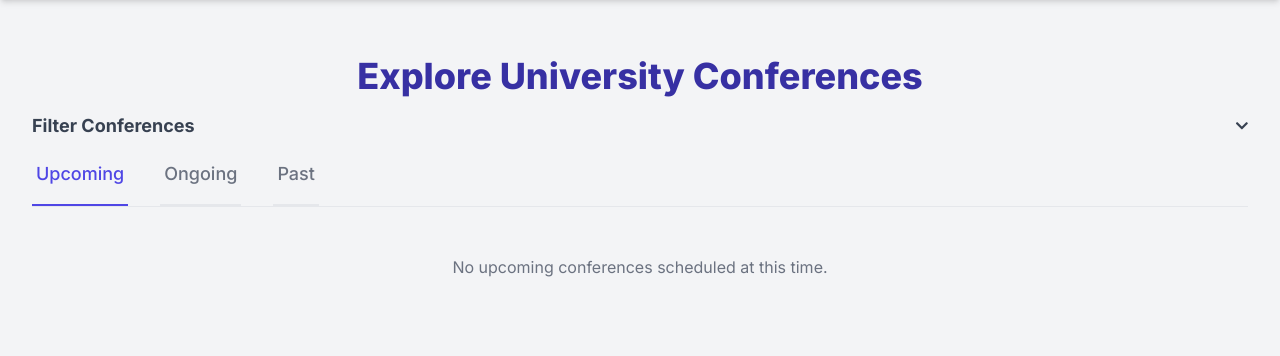
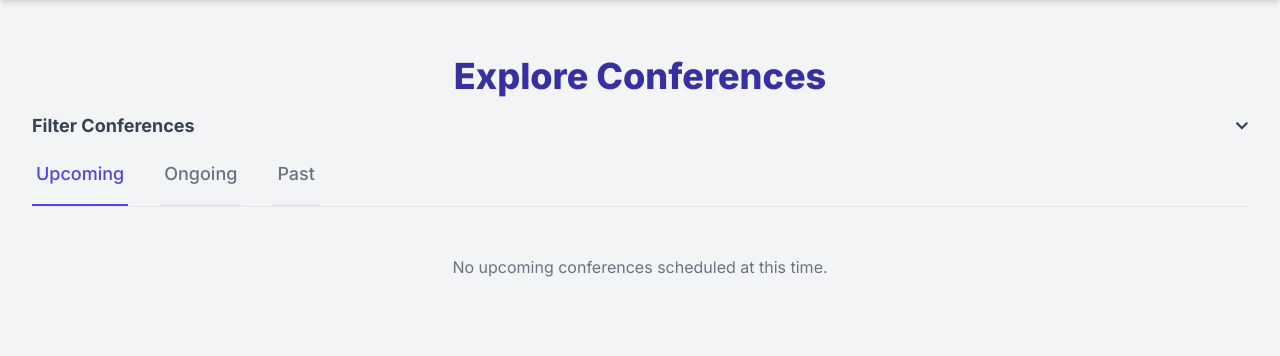
Before and after one commit to itsmesf/UniConfMgr, a Flask app: page /explore_conferences in a window 1280 px wide. Shown: the part 64-420 px from the top of the page. Run offline with Flask 3, Linux system fonts and the light colour scheme; some libraries are stand-ins or nearby versions.

Commit message:
UX: Improved Explore page

```diff
--- a/templates/conference/explore_conferences.html
+++ b/templates/conference/explore_conferences.html
@@ -5,7 +5,7 @@
 {% block content %}
 {# Adjusted container padding to bring content closer to the top #}
 <div class="container mx-auto px-4 py-6">
-    <h1 class="text-4xl font-extrabold text-indigo-800 text-center mb-4">Explore University Conferences</h1>
+    <h1 class="text-4xl font-extrabold text-indigo-800 text-center mb-4">Explore Conferences</h1>
 
     {# --- START OF COLLAPSIBLE FILTER SECTION --- #}
     {# Reduced bottom margin to mb-1 to tighten the space to the tabs below #}
```
